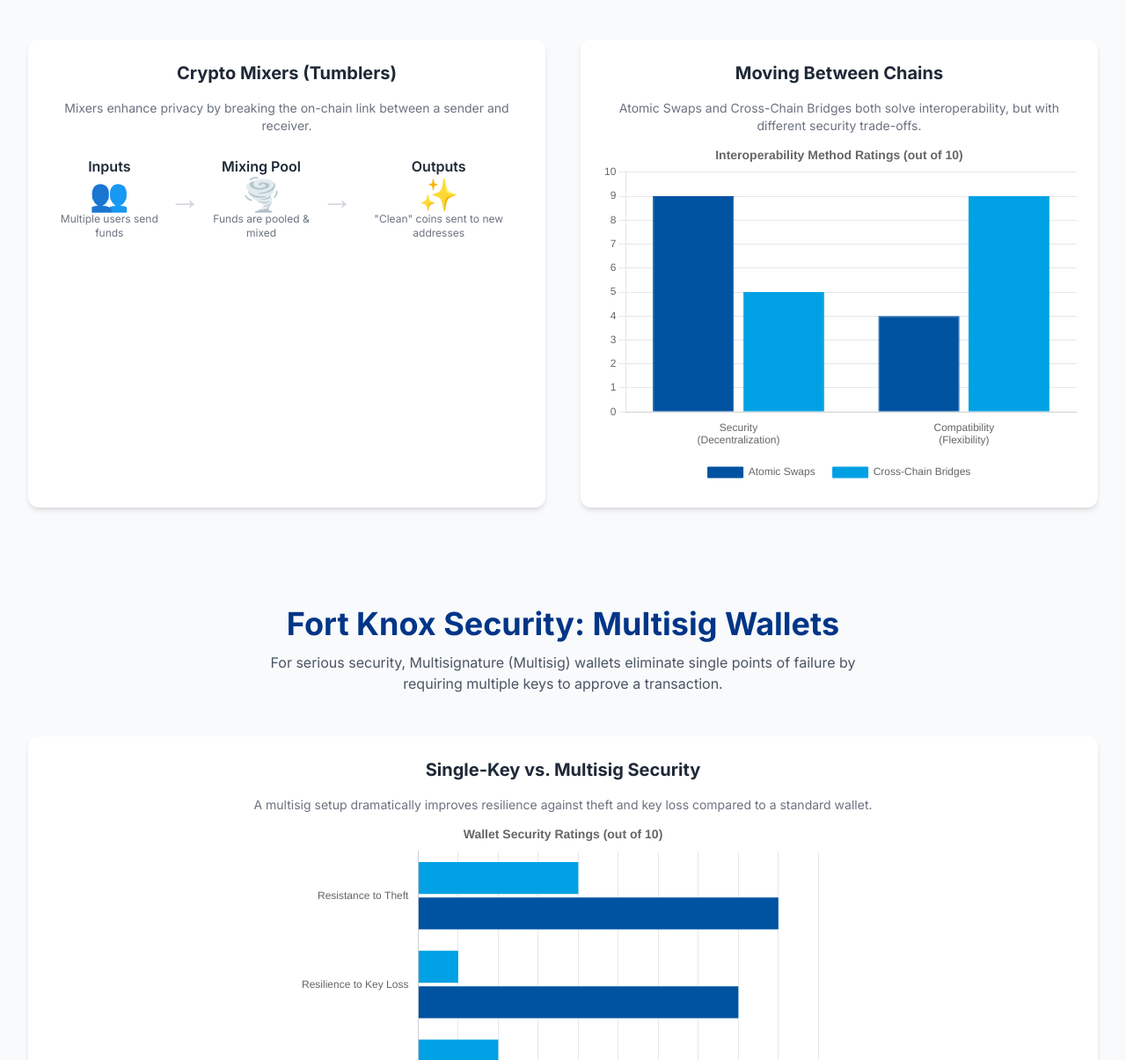
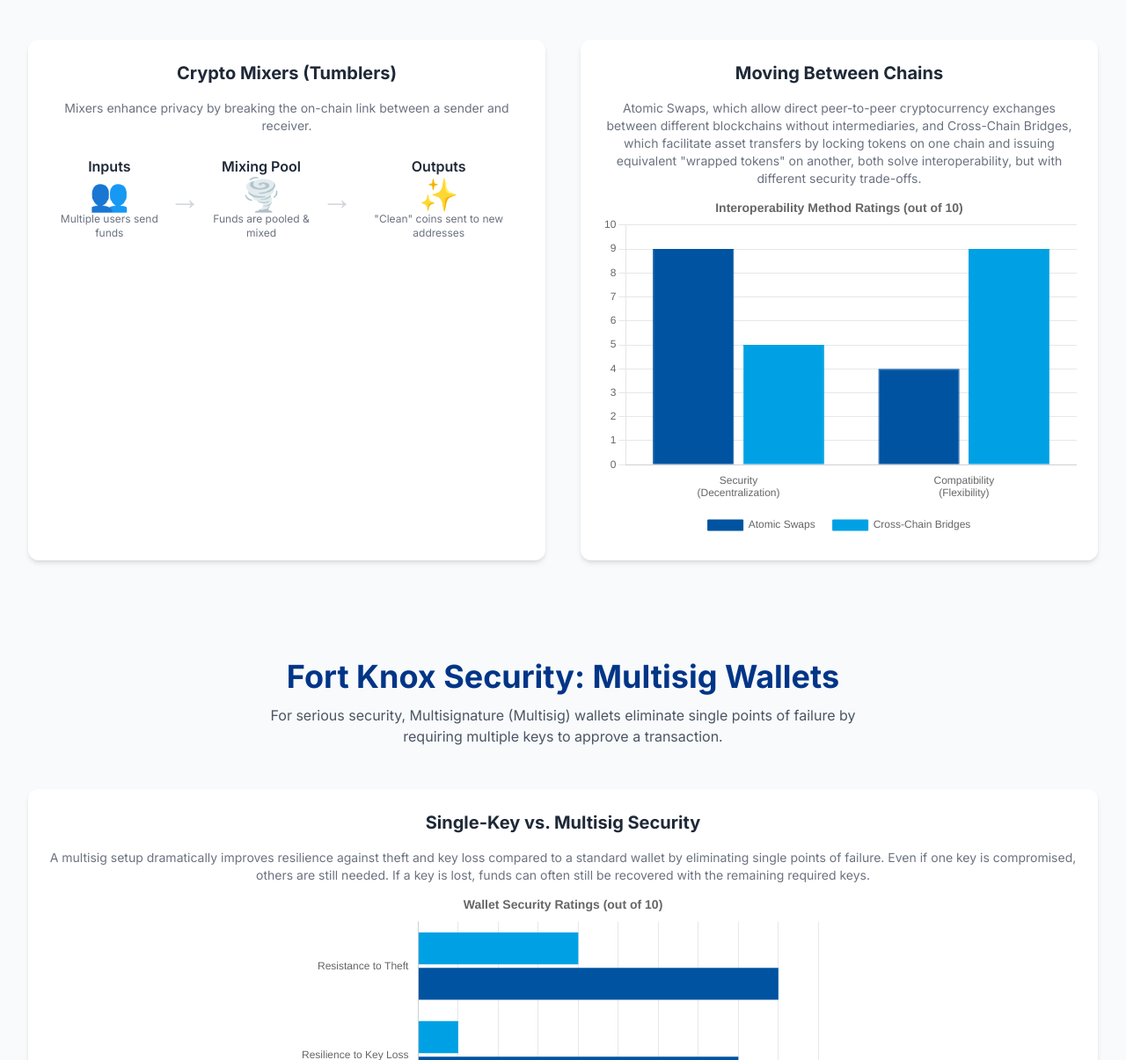
Before and after one commit to s3ton/Bitcoin, a plain HTML site: page index.html in a window 1280 px wide. Shown: the part 2835-4040 px from the top of the page at 88% size. Drawn offline with nearby package versions, Linux system fonts and the light colour scheme.

Commit message:
Update index.html

```diff
--- a/index.html
+++ b/index.html
@@ -209,7 +209,7 @@
                 </div>
                  <div class="card">
                     <h3 class="font-bold text-xl text-center mb-4" id="movingChainsTitle">Moving Between Chains</h3>
-                    <p class="text-sm text-gray-500 text-center mb-4" id="movingChainsText">Atomic Swaps and Cross-Chain Bridges both solve interoperability, but with different security trade-offs.</p>
+                    <p class="text-sm text-gray-500 text-center mb-4" id="movingChainsText">Atomic Swaps, which allow direct peer-to-peer cryptocurrency exchanges between different blockchains without intermediaries, and Cross-Chain Bridges, which facilitate asset transfers by locking tokens on one chain and issuing equivalent "wrapped tokens" on another, both solve interoperability, but with different security trade-offs.</p>
                     <div class="chart-container h-80 md:h-96">
                         <canvas id="swapsVsBridgesChart"></canvas>
                     </div>
@@ -224,7 +224,7 @@
             </div>
             <div class="card">
                 <h3 class="font-bold text-xl text-center mb-4" id="multisigBenefitTitle">Single-Key vs. Multisig Security</h3>
-                <p class="text-sm text-gray-500 text-center mb-4" id="multisigBenefitText">A multisig setup dramatically improves resilience against theft and key loss compared to a standard wallet.</p>
+                <p class="text-sm text-gray-500 text-center mb-4" id="multisigBenefitText">A multisig setup dramatically improves resilience against theft and key loss compared to a standard wallet by eliminating single points of failure. Even if one key is compromised, others are still needed. If a key is lost, funds can often still be recovered with the remaining required keys.</p>
                 <div class="chart-container">
                     <canvas id="multisigBenefitChart"></canvas>
                 </div>
@@ -301,11 +301,11 @@
                     mixerOutputsTitle: 'Outputs',
                     mixerOutputsText: '"Clean" coins sent to new addresses',
                     movingChainsTitle: 'Moving Between Chains',
-                    movingChainsText: 'Atomic Swaps and Cross-Chain Bridges both solve interoperability, but with different security trade-offs.',
+                    movingChainsText: 'Atomic Swaps, which allow direct peer-to-peer cryptocurrency exchanges between different blockchains without intermediaries, and Cross-Chain Bridges, which facilitate asset transfers by locking tokens on one chain and issuing equivalent "wrapped tokens" on another, both solve interoperability, but with different security trade-offs.',
                     multisigTitle: 'Fort Knox Security: Multisig Wallets',
                     multisigSubtitle: 'For serious security, Multisignature (Multisig) wallets eliminate single points of failure by requiring multiple keys to approve a transaction.',
                     multisigBenefitTitle: 'Single-Key vs. Multisig Security',
-                    multisigBenefitText: 'A multisig setup dramatically improves resilience against theft and key loss compared to a standard wallet.',
+                    multisigBenefitText: 'A multisig setup dramatically improves resilience against theft and key loss compared to a standard wallet by eliminating single points of failure. Even if one key is compromised, others are still needed. If a key is lost, funds can often still be recovered with the remaining required keys.',
                     // Chart labels and titles
                     dexTypesChartLabels: ['AMM DEXs', 'Order Book DEXs', 'Aggregators'],
                     dexTypesChartLabel: 'DEX Market Share',
@@ -372,11 +372,11 @@
                     mixerOutputsTitle: 'Output',
                     mixerOutputsText: 'Monete "pulite" inviate a nuovi indirizzi',
                     movingChainsTitle: 'Spostamento Tra Catene',
-                    movingChainsText: 'Gli Atomic Swaps e i Cross-Chain Bridges risolvono entrambi l\'interoperabilità, ma con diversi compromessi di sicurezza.',
+                    movingChainsText: 'Gli Atomic Swaps, che consentono scambi diretti di criptovalute peer-to-peer tra diverse blockchain senza intermediari, e i Ponti Cross-Chain, che facilitano i trasferimenti di asset bloccando i token su una catena ed emettendo "token wrapped" equivalenti su un\'altra, risolvono entrambi l\'interoperabilità, ma con diversi compromessi di sicurezza.',
                     multisigTitle: 'Sicurezza Fort Knox: Portafogli Multisig',
                     multisigSubtitle: 'Per una sicurezza elevata, i portafogli Multisignature (Multisig) eliminano i singoli punti di fallimento richiedendo più chiavi per approvare una transazione.',
                     multisigBenefitTitle: 'Sicurezza Chiave Singola vs. Multisig',
-                    multisigBenefitText: 'Una configurazione multisig migliora drasticamente la resilienza contro furti e perdite di chiavi rispetto a un portafoglio standard.',
+                    multisigBenefitText: 'Una configurazione multisig migliora drasticamente la resilienza contro furti e perdite di chiavi rispetto a un portafoglio standard eliminando i singoli punti di fallimento. Anche se una chiave viene compromessa, ne sono comunque necessarie altre. Se una chiave viene persa, i fondi possono spesso essere recuperati con le chiavi rimanenti richieste.',
                     // Chart labels and titles
                     dexTypesChartLabels: ['DEX AMM', 'DEX Order Book', 'Aggregatori'],
                     dexTypesChartLabel: 'Quota di Mercato DEX',
```
